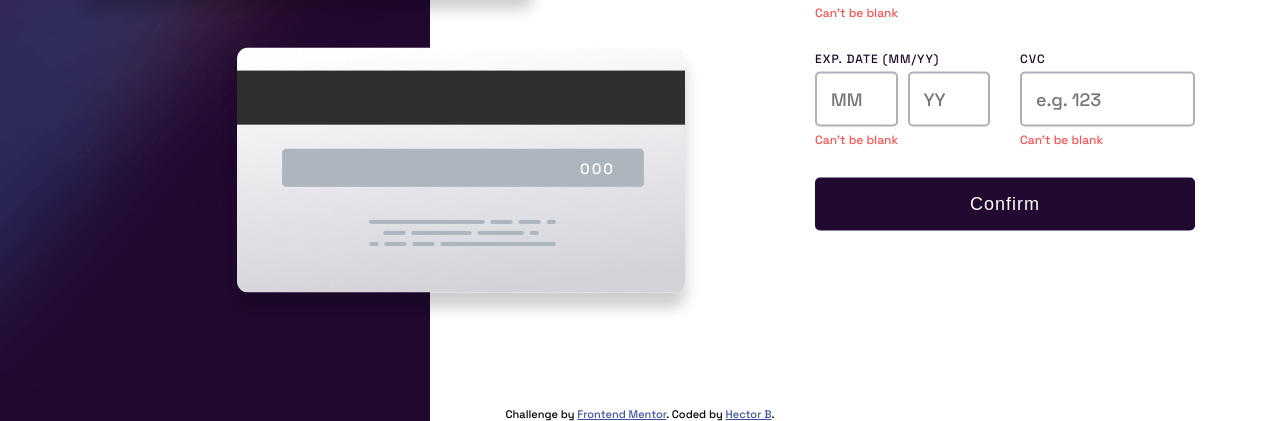
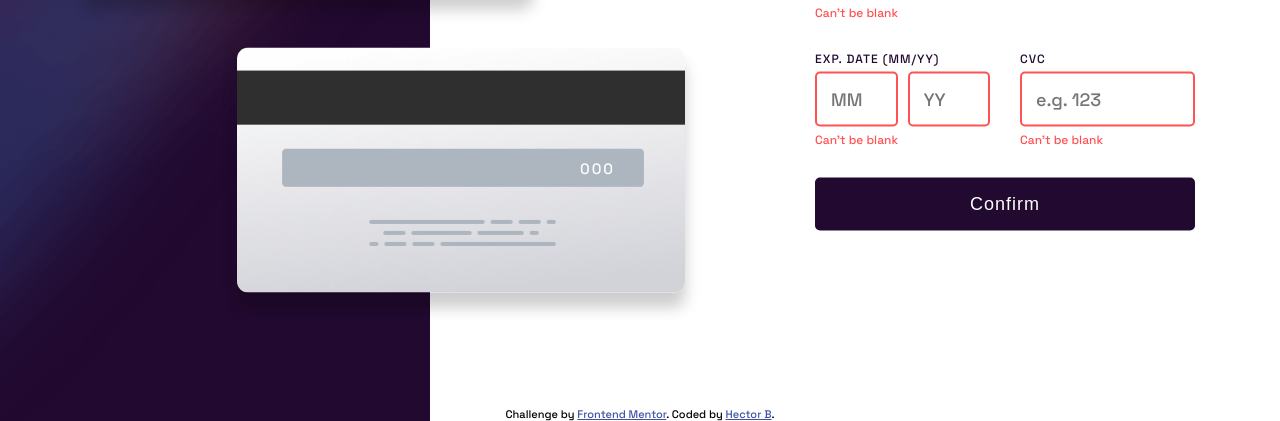
Before and after one commit to hector1234567/interactive-card-details-form, a website with bundled scripts: page index.html in a window 1280 px wide. Both pictures are taken after typing "Sample", "Sample", "Sample", "Sample", "Sample" into the empty fields and a click on the input "Confirm". Shown: the part 379-800 px from the top of the page. Built offline with nearby package versions, Linux system fonts and the light colour scheme.

Commit message:
Red border

```diff
--- a/js/validator.js
+++ b/js/validator.js
@@ -31,14 +31,17 @@ export class Validator {
 
     showErrorMessage(message, field) {
         const fieldContainer = this.form.querySelector(`.field-container--${field}`);
+        fieldContainer.querySelectorAll('input[name]').forEach(input => input.classList.add('border-red'));
         fieldContainer.insertAdjacentHTML('beforeend', `<span class="error-message">${message}</span>`);
     }
 
     clearErrorMessage(field) {
+        this.form.querySelectorAll(`.field-container--${field} input[name]`).forEach(input => input.classList.remove('border-red'));
         this.form.querySelector(`.field-container--${field} .error-message`)?.remove();
     }
 
     clearErrorMessages() {
+        this.form.querySelectorAll(`input[name]`).forEach(input => input.classList.remove('border-red'));
         this.form.querySelectorAll(`.error-message`)?.forEach(err => err.remove());
     }
 }
--- a/sass/_utilities.scss
+++ b/sass/_utilities.scss
@@ -1,3 +1,7 @@
 .hidden {
     display: none !important;
 }
+
+.border-red {
+    border: 2px solid var(--color-red) !important;
+}
```
Also changed, not shown: style.css.
